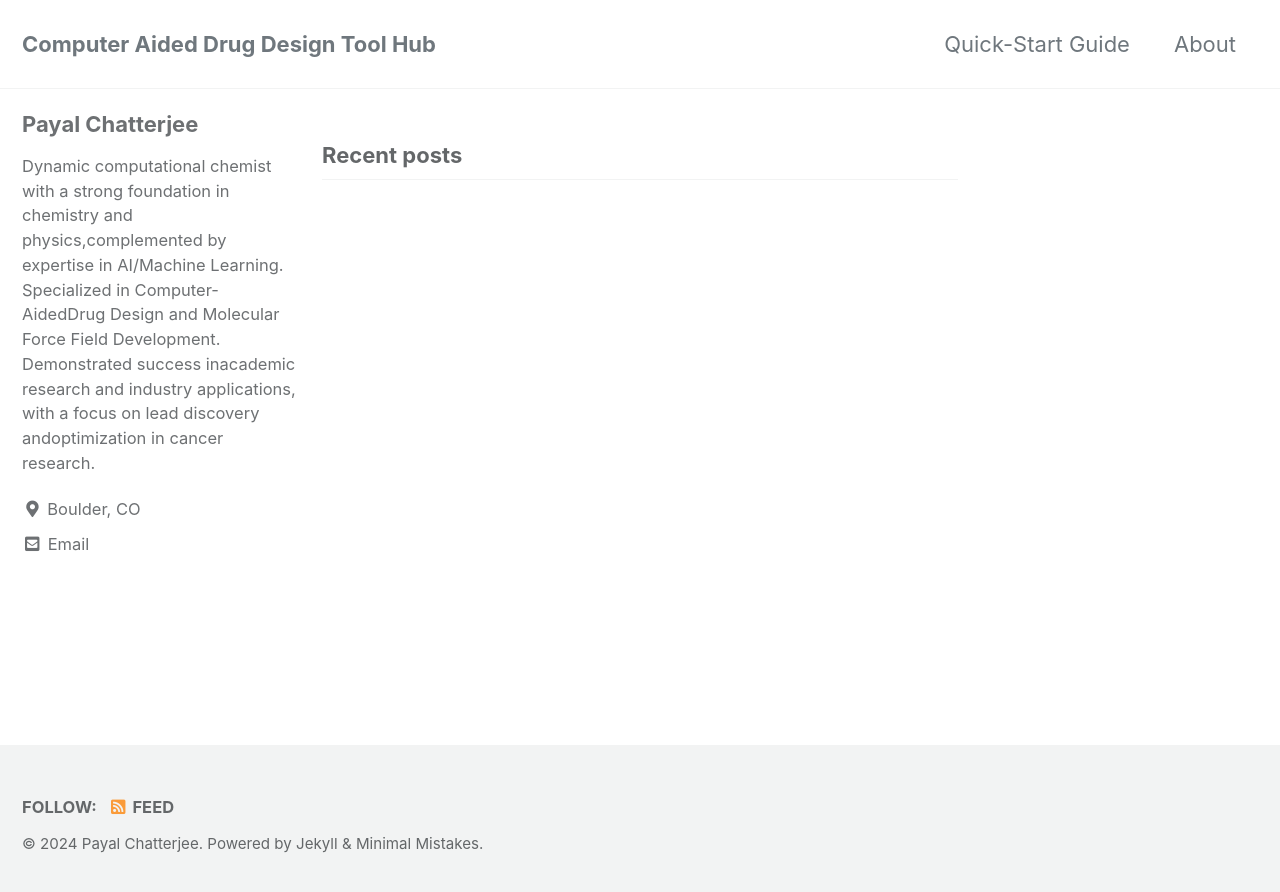
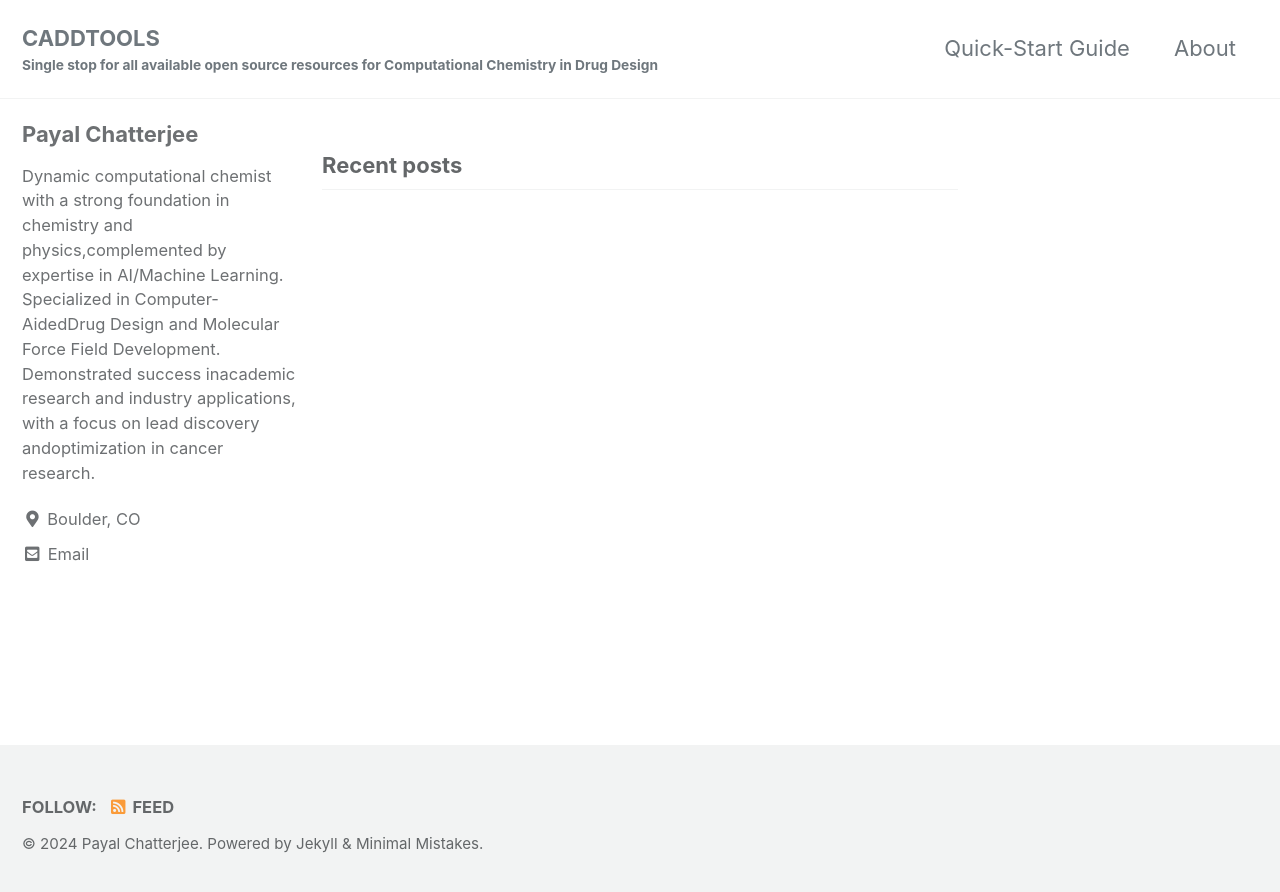
Before and after one commit to cpayal/caddtools, a Jekyll site: the page built from index.html, in a window 1280 px wide. Shown: the top 892 px of the page. Built offline with Jekyll 4.4.1, drawn with Linux system fonts in a browser that asks for light colours; cached includes are drawn as plain includes; the list of posts is cut into pages by our own code.

Commit message:
Update _config.yml

```diff
--- a/_config.yml
+++ b/_config.yml
@@ -1,32 +1,20 @@
-# Welcome to Jekyll!
-#
-# This config file is meant for settings that affect your entire site, values
-# which you are expected to set up once and rarely need to edit after that.
-# For technical reasons, this file is *NOT* reloaded automatically when you use
-# `jekyll serve`. If you change this file, please restart the server process.
-
-# Theme Settings
-#
-# Review documentation to determine if you should use `theme` or `remote_theme`
-# https://mmistakes.github.io/minimal-mistakes/docs/quick-start-guide/#installing-the-theme
-
-theme                  : "minimal-mistakes-jekyll"
-# remote_theme           : "mmistakes/minimal-mistakes"
-minimal_mistakes_skin    : "default" # "air", "aqua", "contrast", "dark", "dirt", "neon", "mint", "plum", "sunrise"
+theme: minimal-mistakes-jekyll
+minimal_mistakes_skin: "default" # "air", "aqua", "contrast", "dark", "dirt", "neon", "mint", "plum", "sunrise"
 
 # Site Settings
-locale                   : "en-US"
-title                    : "Computer Aided Drug Design Tool Hub"
-title_separator          : "-"
-subtitle                 : # site tagline that appears below site title in masthead
-name                     : "Payal Chatterjee"
-description              : "An amazing website."
-url                      : # the base hostname & protocol for your site e.g. "https://mmistakes.github.io"
-baseurl                  : # the subpath of your site, e.g. "/blog"
-repository               : # GitHub username/repo-name e.g. "mmistakes/minimal-mistakes"
-teaser                   : # path of fallback teaser image, e.g. "/assets/images/500x300.png"
-logo                     : # path of logo image to display in the masthead, e.g. "/assets/images/88x88.png"
-masthead_title           : # overrides the website title displayed in the masthead, use " " for no title
+locale: "en-US"
+title: "Computer Aided Drug Design (CADD) Tools"
+title_separator: "-"
+subtitle: "Single stop for all available open source resources for Computational Chemistry in Drug Design" # site tagline that appears below site title in masthead
+name: "Payal Chatterjee"
+description: "This website is dedicated to sharing knowledge and applications in computational chemistry and drug design. It emphasizes the use of open-source packages, enabling individuals, regardless of their affiliation with academia or industry, to conduct independent research. Here, you'll find comprehensive guides, practical tips, and resources to facilitate your journey into the world of computational drug discovery."
+url: "https://cpayal.github.io" # the base hostname & protocol for your site e.g. "https://mmistakes.github.io"
+baseurl: "/caddtools" # the subpath of your site, e.g. "/blog"
+repository: "cpayal/caddtools" # GitHub username/repo-name e.g. "mmistakes/minimal-mistakes"
+teaser: # path of fallback teaser image, e.g. "/assets/images/500x300.png"
+logo: # path of logo image to display in the masthead, e.g. "/assets/images/88x88.png"
+masthead_title: "CADDTOOLS" # overrides the website title displayed in the masthead, use " " for no title
+
 # breadcrumbs            : false # true, false (default)
 words_per_minute         : 200
 comments:
```
